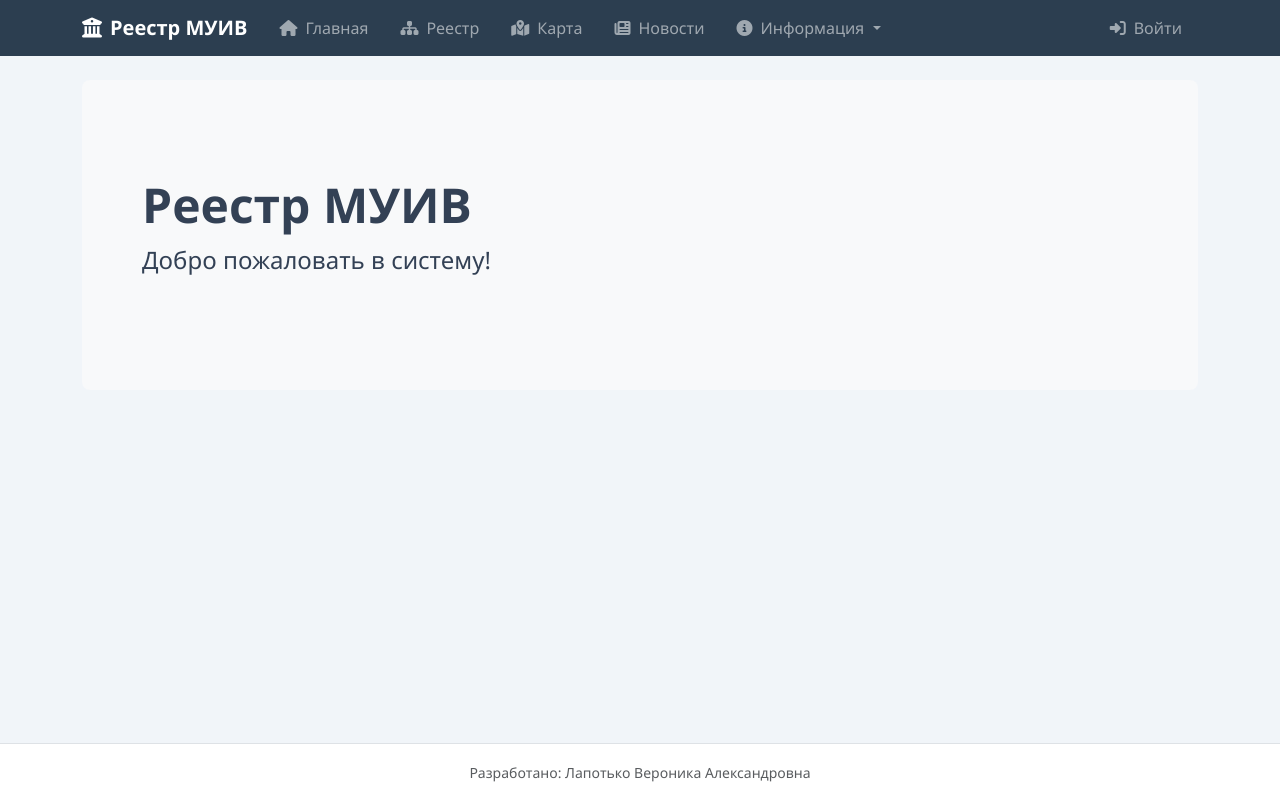
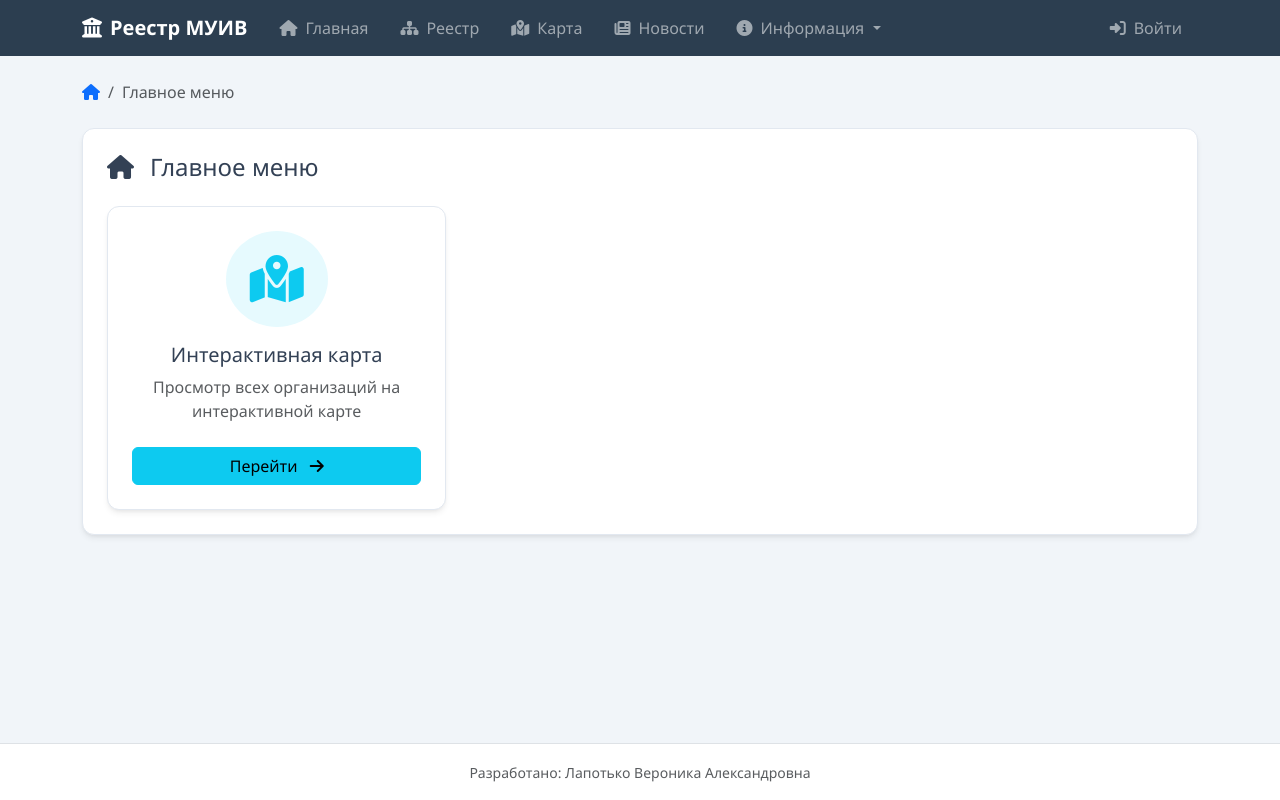
Before and after one commit to LapotkoVeronikaA/IS_openStreetMap, a Flask app: page / in a window 1280 px wide. Run offline with Flask 3, Linux system fonts and the light colour scheme; data that the repository does not hold is empty; some libraries are stand-ins or nearby versions.

Commit message:
обновлен dashboard, добавлены карточки навигации

```diff
--- a/app/main/templates/dashboard.html
+++ b/app/main/templates/dashboard.html
@@ -2,11 +2,88 @@
 
 {% block title %}Главное меню{% endblock %}
 
+{% block breadcrumbs %}
+  {{ breadcrumbs([('Главное меню', '#')]) }}
+{% endblock %}
+
 {% block content %}
-<div class="p-5 mb-4 bg-light rounded-3">
-    <div class="container-fluid py-5">
-        <h1 class="display-5 fw-bold">Реестр МУИВ</h1>
-        <p class="col-md-8 fs-4">Добро пожаловать в систему!</p>
+<div class="card-modern p-4">
+    <div class="d-flex justify-content-between align-items-center mb-4">
+        <h2 class="h4 mb-0">
+            <i class="fas fa-home me-3"></i>Главное меню
+        </h2>
+    </div>
+
+    <div class="row g-4">
+        <!-- Карточка Интерактивной карты -->
+        <div class="col-lg-4 col-md-6">
+            <div class="card-modern p-4 h-100 text-center">
+                <div class="bg-info bg-opacity-10 p-4 rounded-circle d-inline-flex align-items-center justify-content-center mb-3">
+                    <i class="fas fa-map-marked-alt fa-3x text-info"></i>
+                </div>
+                <h3 class="h5 mb-2">Интерактивная карта</h3>
+                <p class="text-muted mb-4">Просмотр всех организаций на интерактивной карте</p>
+                <a href="#" class="btn btn-info w-100">
+                    Перейти <i class="fas fa-arrow-right ms-2"></i>
+                </a>
+            </div>
+        </div>
+
+        <!-- Карточка Реестра организаций -->
+        {% if check_user_permission('view_organizations') %}
+        {% set org_url = url_for('organizations.index') %}
+        <div class="col-lg-4 col-md-6">
+            <div class="card-modern p-4 h-100 text-center">
+                <div class="bg-primary bg-opacity-10 p-4 rounded-circle d-inline-flex align-items-center justify-content-center mb-3">
+                    <i class="fas fa-sitemap fa-3x text-primary"></i>
+                </div>
+                <h3 class="h5 mb-2">Реестр организаций</h3>
+                <p class="text-muted mb-4">Просмотр и управление базой организаций</p>
+                <a href="{{ org_url }}" class="btn btn-primary w-100">
+                    Перейти <i class="fas fa-arrow-right ms-2"></i>
+                </a>
+            </div>
+        </div>
+        {% endif %}
+
+        <!-- Карточка Администрирование -->
+        {% if check_user_permission('manage_users') or check_user_permission('manage_groups') or check_user_permission('view_logs') %}
+        {% set admin_url = '#' %}
+        <div class="col-lg-4 col-md-6">
+            <div class="card-modern p-4 h-100 text-center">
+                <div class="bg-purple bg-opacity-10 p-4 rounded-circle d-inline-flex align-items-center justify-content-center mb-3">
+                    <i class="fas fa-cog fa-3x text-purple"></i>
+                </div>
+                <h3 class="h5 mb-2">Администрирование</h3>
+                <p class="text-muted mb-4">Управление системой, пользователями и справочниками</p>
+                <a href="{{ admin_url if current_user_obj() else url_for('auth.login', next=admin_url) }}" class="btn btn-purple w-100">
+                    Перейти <i class="fas fa-arrow-right ms-2"></i>
+                </a>
+            </div>
+        </div>
+        {% endif %}
+
     </div>
 </div>
 {% endblock %}
+
+{% block extra_css %}
+<style>
+.bg-purple {
+    background-color: #6f42c1 !important;
+}
+.text-purple {
+    color: #6f42c1 !important;
+}
+.btn-purple {
+    background-color: #6f42c1;
+    border-color: #6f42c1;
+    color: white;
+}
+.btn-purple:hover {
+    background-color: #5a32a3;
+    border-color: #5a32a3;
+    color: white;
+}
+</style>
+{% endblock %}
```
